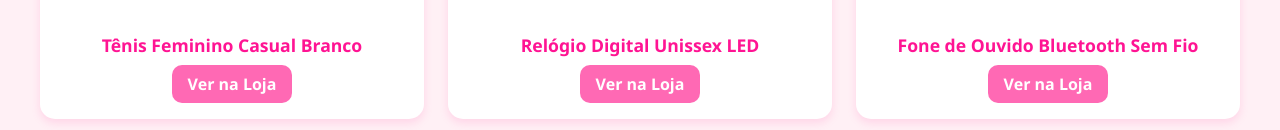
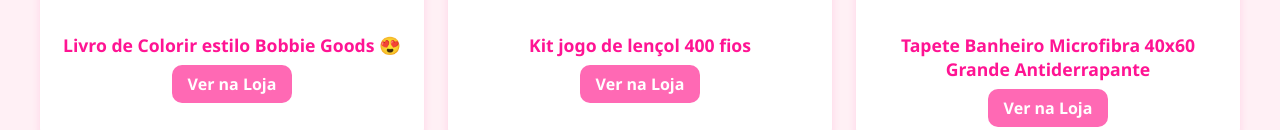
Before and after one commit to MBGk2/PROMOS-DA-SASA, a plain HTML site: page index.html in a window 1280 px wide. Shown: the part 406-536 px from the top of the page. Drawn offline with Linux system fonts and the light colour scheme.

Commit message:
Atualização 3.0

```diff
--- a/index.html
+++ b/index.html
@@ -87,19 +87,19 @@
   <main>
     <div class="produto">
       <img src="https://down-br.img.susercontent.com/br-11134207-7r98o-lp1as26mjpijb7.webp" alt="Tênis Feminino Casual Branco">
-      <h2>Tênis Feminino Casual Branco</h2>
+      <h2>Livro de Colorir estilo Bobbie Goods 😍 </h2>
       <a href="https://s.shopee.com.br/2fz6gG41ck" target="_blank">Ver na Loja</a>
     </div>
 
     <div class="produto">
       <img src="https://down-br.img.susercontent.com/file/br-11134207-7r98o-lmtiwozy8n8q50.webp" alt="Relógio Digital Unissex LED">
-      <h2>Relógio Digital Unissex LED</h2>
+      <h2>Kit jogo de lençol 400 fios</h2>
       <a href="https://s.shopee.com.br/8KdTQhhe34" target="_blank">Ver na Loja</a>
     </div>
 
     <div class="produto">
       <img src="https://down-br.img.susercontent.com/file/sg-11134201-23030-nr2g88q9lzov61.webp" alt="Fone de Ouvido Bluetooth Sem Fio">
-      <h2>Fone de Ouvido Bluetooth Sem Fio</h2>
+      <h2>Tapete Banheiro Microfibra 40x60 Grande Antiderrapante </h2>
       <a href="https://s.shopee.com.br/9zlhPpe0zn" target="_blank">Ver na Loja</a>
     </div>
   </main>
```
